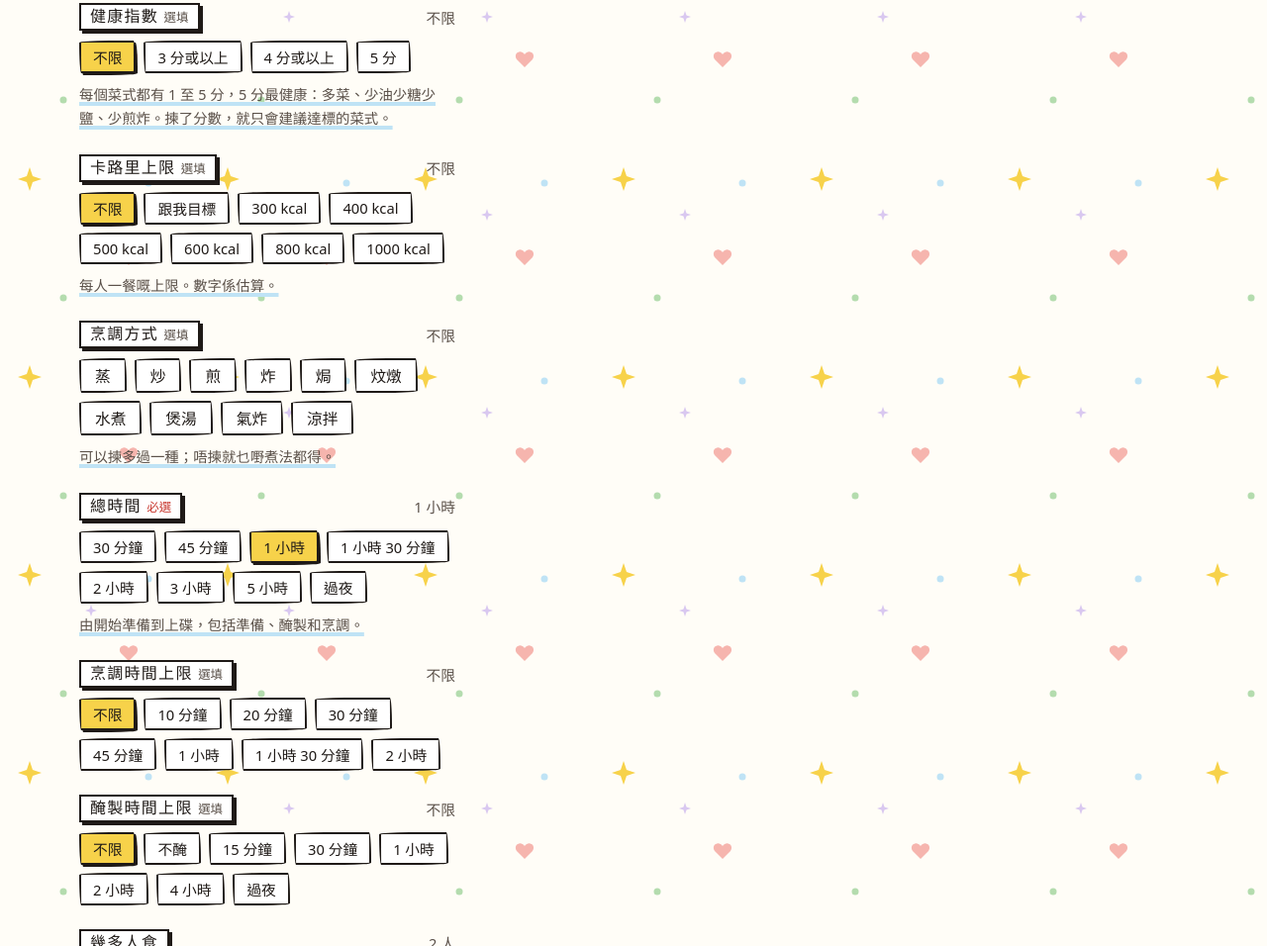
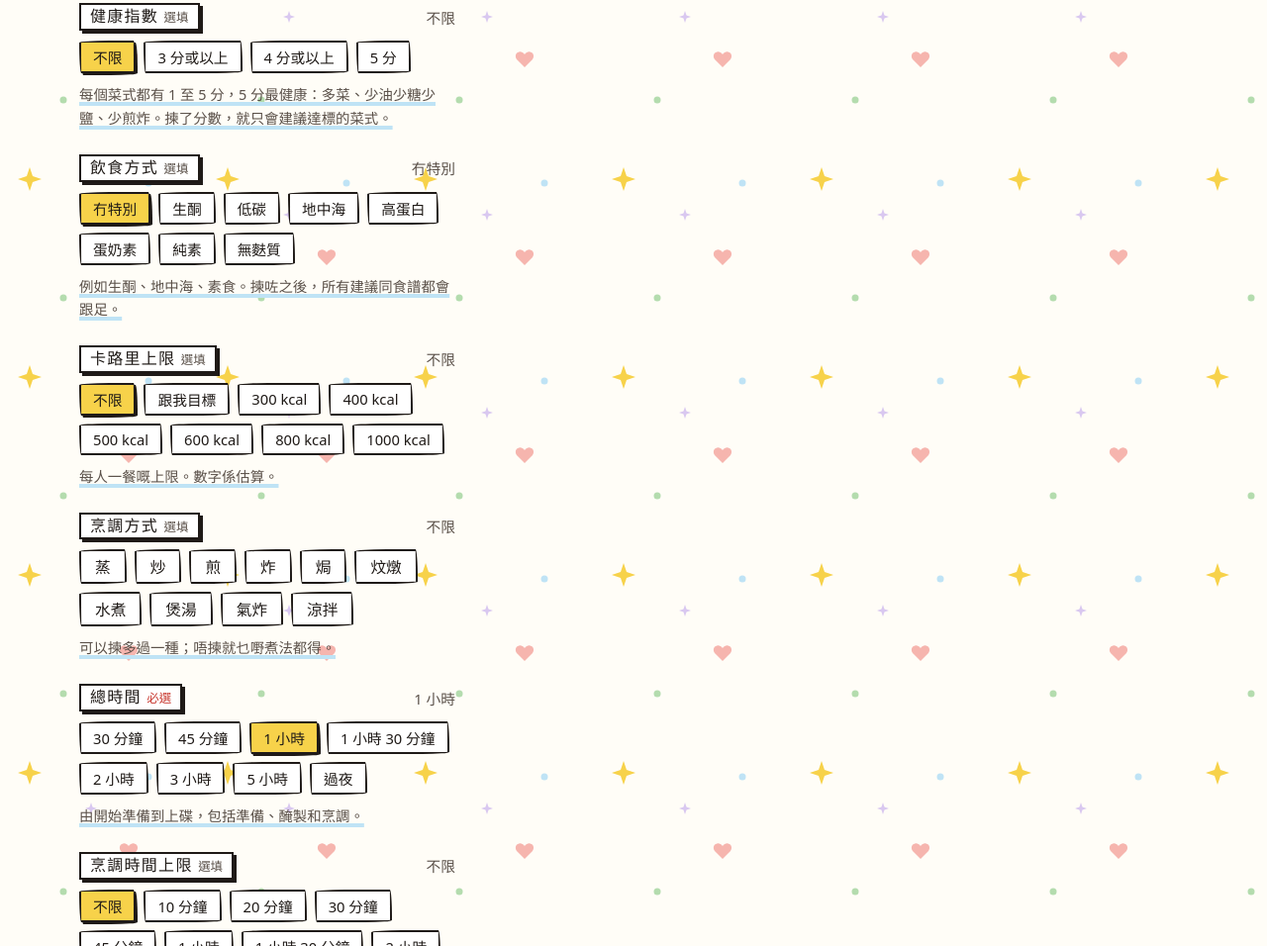
Before and after one commit to korbiwong/recipe-maker, a website: page index.html in a window 1280 px wide. Shown: the part 1449-2405 px from the top of the page at 99% size. Drawn offline with Linux system fonts and the light colour scheme; a web font is replaced by a local one.

Commit message:
Add diet style option (keto, low-carb, Mediterranean and others)
Co-Authored-By: Claude Fable 5.2 <noreply@anthropic.com>
Claude-Session: https://claude.ai/code/session_01ChNqAPKiqUXCVHbMhPWoDJ

```diff
--- a/index.html
+++ b/index.html
@@ -375,6 +375,12 @@ body { padding-top: max(28px, env(safe-area-inset-top, 0px)) }
       </div>
 
       <div class="field">
+        <div class="label"><span>飲食方式 <small>選填</small></span> <b id="dietOut"></b></div>
+        <div class="chips seg" id="dietSeg" role="radiogroup" aria-label="飲食方式"></div>
+        <p class="hint" id="dietHint"></p>
+      </div>
+
+      <div class="field">
         <div class="label"><span>卡路里上限 <small>選填</small></span> <b id="kcalOut"></b></div>
         <div class="chips seg" id="kcalSeg" role="radiogroup" aria-label="每人卡路里上限"></div>
         <p class="hint" id="kcalHint"></p>
@@ -479,6 +485,25 @@ body { padding-top: max(28px, env(safe-area-inset-top, 0px)) }
   var MEAL = ["set","share"];
   var HEALTH = [ANY,3,4,5];
   var KCAL = [ANY,-2,300,400,500,600,800,1000];
+  var DIETS = {
+    none: ["冇特別", "", ""],
+    keto: ["生酮", "極低碳水、高脂肪、適量蛋白質；唔用飯、麵、麵包、糖同粟粉。",
+      "Ketogenic: very low carbohydrate (about 10 g net carbs or less per person per dish), high fat, moderate protein. No rice, noodles, bread, flour, sugar, honey, starchy vegetables, sweet sauces or cornstarch thickening. This overrides any instruction to include a staple or to serve with rice: use low-carb substitutes such as cauliflower rice or konjac noodles if a base is wanted."],
+    lowcarb: ["低碳", "少飯少麵少糖，每個菜式碳水大約 25 克以內。",
+      "Low-carb: keep each dish to about 25 g carbohydrate or less per person. Little or no rice, noodles, bread, sugar or starchy thickening; this overrides any instruction to include a staple, which may be a small portion or a low-carb substitute."],
+    med: ["地中海", "多菜、豆、全穀、魚同橄欖油，少紅肉同加工食品。",
+      "Mediterranean-style: built on vegetables, legumes, whole grains, fish and seafood, olive oil, nuts and herbs; poultry, eggs and dairy in moderation; little red meat; no processed meat; little added sugar. When the cuisine is not Mediterranean, keep its flavours but follow these principles (for example steaming or light stir-frying with a little oil, more vegetables and fish, brown rice or whole grains)."],
+    protein: ["高蛋白", "每餐蛋白質大約 30 克或以上。",
+      "High-protein: each individual meal, or each person's share of a shared meal in total, should supply at least about 30 g protein. Favour lean meat, fish, eggs, tofu and beans."],
+    veg: ["蛋奶素", "冇肉、冇魚、冇海鮮，可以有蛋同奶。",
+      "Vegetarian (lacto-ovo): no meat, poultry, fish, seafood, or stocks and sauces made from them (no oyster sauce, fish sauce, shrimp paste, lard, meat stock). Eggs and dairy are fine. Where meat dishes were requested, give protein-rich meat-free mains (tofu, egg, beans, mushrooms) instead and set their type to \"other\"."],
+    vegan: ["純素", "完全冇動物成份，包括蛋、奶同蜜糖。",
+      "Vegan: no animal products at all: no meat, poultry, fish, seafood, eggs, dairy, honey, or stocks and sauces made from them (no oyster sauce, fish sauce, shrimp paste, lard). Where meat dishes were requested, give protein-rich plant mains (tofu, tempeh, beans, mushrooms) instead and set their type to \"other\"."],
+    gf: ["無麩質", "冇小麥、大麥、黑麥；豉油要用無麩質嘅。",
+      "Gluten-free: no wheat, barley or rye in any form: no wheat noodles, bread, flour, dumpling wrappers, seitan, or ordinary soy sauce, oyster sauce or other sauces that contain wheat (say to use gluten-free tamari or a labelled gluten-free version). Rice, rice noodles and cornstarch are fine."]
+  };
+  var DIET_KEYS = ["none", "keto", "lowcarb", "med", "protein", "veg", "vegan", "gf"];
+  function dietRule(k) { return k && DIETS[k] && DIETS[k][2] ? "Diet: the cook follows this way of eating, and every dish must fit it strictly. " + DIETS[k][2] : ""; }
   var DISHES = [1,2,3,4,5], PART = [ANY,0,1,2,3];
   var MEATS = ["豬","牛","雞","鴨","羊","魚","蝦蟹貝類"];
   var CUTS = {
@@ -492,7 +517,7 @@ body { padding-top: max(28px, env(safe-area-inset-top, 0px)) }
   };
   var METHODS = ["蒸","炒","煎","炸","焗","炆燉","水煮","煲湯","氣炸","涼拌"];
 
-  var st = { countries: ["香港","日本"], cook: ANY, marinate: ANY, total: 60, servings: 2, meal: "set", health: ANY, methods: [], dishes: 3, meatN: ANY, vegN: ANY, meats: [], cuts: {}, kcalMax: ANY, plan: "meal", wDays: 7, wMeals: ["晚餐"], when: "晚餐" };
+  var st = { countries: ["香港","日本"], cook: ANY, marinate: ANY, total: 60, servings: 2, meal: "set", health: ANY, methods: [], dishes: 3, meatN: ANY, vegN: ANY, meats: [], cuts: {}, kcalMax: ANY, plan: "meal", wDays: 7, wMeals: ["晚餐"], when: "晚餐", diet: "none" };
   try {
     var saved = JSON.parse(localStorage.getItem("recipe-maker-zh") || "null");
     if (saved && Array.isArray(saved.countries)) {
@@ -505,6 +530,7 @@ body { padding-top: max(28px, env(safe-area-inset-top, 0px)) }
       if (HEALTH.indexOf(saved.health) >= 0) st.health = saved.health;
       if (KCAL.indexOf(saved.kcalMax) >= 0) st.kcalMax = saved.kcalMax;
       if (saved.plan === "week") st.plan = "week";
+      if (typeof saved.diet === "string" && saved.diet in DIETS) st.diet = saved.diet;
       if (["早餐", "午餐", "晚餐"].indexOf(saved.when) >= 0) st.when = saved.when;
       if ([3, 5, 7].indexOf(saved.wDays) >= 0) st.wDays = saved.wDays;
       if (Array.isArray(saved.wMeals)) { var wm = saved.wMeals.filter(function (x) { return x === "早餐" || x === "午餐" || x === "晚餐"; }); if (wm.length) st.wMeals = wm; }
@@ -708,12 +734,14 @@ body { padding-top: max(28px, env(safe-area-inset-top, 0px)) }
     var slots = st.wDays * daily;
     return { days: st.wDays, meals: meals, per: per, daily: daily, slots: slots, pool: Math.min(30, slots + Math.max(3, Math.ceil(slots * 0.4))) };
   }
+  seg("dietSeg", "dietOut", DIET_KEYS, "diet", function (v) { return DIETS[v][0]; });
   function hearts(h) { var o = ""; for (var k = 1; k <= 5; k++) o += k <= h ? "●" : "○"; return o; }
   function timeNote() {
     $("mealHint").textContent = st.meal === "set"
       ? "每個菜式都是完整一餐，例如碟頭飯、丼、麵或套餐，每人一份。"
       : "每個菜式是一碟餸，幾個人一齊分，另外配白飯。下面可以揀幾多個餸、幾多肉幾多菜。";
     $("shareOpts").hidden = st.meal !== "share";
+    $("dietHint").textContent = st.diet === "none" ? "例如生酮、地中海、素食。揀咗之後，所有建議同食譜都會跟足。" : DIETS[st.diet][1] + "如有長期病患、懷孕或者食緊藥，轉飲食方式之前請先問醫生或營養師。";
     var wk = st.plan === "week";
     $("weekOpts").hidden = !wk; $("whenField").hidden = wk;
     $("planHint").textContent = wk ? "買完餸一次過影晒（可以加多張相），會俾一個禮拜嘅選擇你，每日食乜由你揀。" : "諗今餐煮乜。";
@@ -1062,6 +1090,7 @@ body { padding-top: max(28px, env(safe-area-inset-top, 0px)) }
     if (r) {
       var meta = el("div", "meta");
       meta.appendChild(el("span", null, (r.servings || S.servings) + (S.meal === "share" ? " 人分享" : " 人份")));
+      if (S.diet && S.diet !== "none" && DIETS[S.diet]) meta.appendChild(el("span", null, DIETS[S.diet][0]));
       if (idea.method) meta.appendChild(el("span", null, idea.method));
       if (r.health) meta.appendChild(el("span", null, "健康 " + r.health + "/5"));
       if (r.kcal) meta.appendChild(el("span", null, r.kcal + " kcal／人"));
@@ -1230,7 +1259,7 @@ body { padding-top: max(28px, env(safe-area-inset-top, 0px)) }
       "You plan the cooking order for a home cook in Hong Kong who is making several dishes for one shared meal, alone, in a small home kitchen.",
       LANG,
       "Kitchen: 2 stove burners, 1 rice cooker, a kettle, and an oven or air fryer only if a recipe needs one. There is one cook, so only one hands-on task at a time, but waiting time (marinating, simmering, steaming, rice cooking, baking) can overlap with hands-on work on another dish.",
-      "Servings: " + S.servings + ". Plain rice is served with the meal: include starting the rice cooker at the right moment.",
+      S.diet === "keto" || S.diet === "lowcarb" ? "Servings: " + S.servings + ". The cook eats low-carb, so do not add rice or any other staple." : "Servings: " + S.servings + ". Plain rice is served with the meal: include starting the rice cooker at the right moment.",
       "Dishes and their recipes (JSON): " + JSON.stringify(data),
       "Write ONE merged timeline that gets every dish to the table hot at the same time in the shortest total time. Start whatever takes longest first (marinating, soup, braises, rice). Batch similar prep (wash and cut everything together). Use waiting time to work on other dishes. Never need more than 2 burners at once. Finish quick stir-fries and green vegetables last. Keep every recipe step: do not drop or change the cooking itself, only reorder and interleave it.",
       "Each timeline entry is one hands-on task. startMin is minutes from the start, minutes is how long the task takes, dish is the dish name exactly as given above (or 全部 for shared tasks such as rice or washing and cutting everything), task is the instruction. Order entries by startMin. totalMin is when everything is on the table.",
@@ -1297,6 +1326,7 @@ body { padding-top: max(28px, env(safe-area-inset-top, 0px)) }
       "Calories: set kcal to an honest estimate of the calories ONE person eats from this dish (for a shared dish, one person's share, not counting plain rice).",
       kcalRule(kcalNow(), st.meal, dishTotal()) + (W && kcalNow() > 0 ? " This limit applies to each meal of the week." : ""),
       goalRule(),
+      dietRule(st.diet),
       st.methods.length
         ? "Cooking method: the main cooking method of every dish must be one of these: " + st.methods.join("、") + ". These are alternatives: each dish uses one of them, and across the dishes every listed method should appear at least once where the number of dishes allows. Set method to the one used, written exactly as in this list. If a method clashes with the health minimum, use a lighter version of the dish that still satisfies both."
         : "Cooking method: any. Set method to the dish's main cooking method in one or two Chinese characters (for example 蒸, 炒, 煎, 炸, 焗, 炆, 水煮, 煲湯, 涼拌).",
@@ -1324,6 +1354,7 @@ body { padding-top: max(28px, env(safe-area-inset-top, 0px)) }
         ? "Calorie limit: this dish is one of " + S.target.n + " in a meal capped at " + S.kcalMax + " kcal per person (not counting rice)" + (idea.kcal ? "; the menu promised about " + idea.kcal + " kcal per person for it, so keep to that or less." : ".")
         : "Calorie limit: at most " + S.kcalMax + " kcal per person. Adjust quantities and oil to stay inside it.") : "",
       S.goalLine || "",
+      dietRule(S.diet),
       mealTimeRule(idea.meal || S.when || ""),
       "Nutrition: estimate from the actual ingredient quantities, per person (total divided by servings" + (S.meal === "share" ? ", not counting plain rice served alongside" : "") + "): kcal, proteinG, carbsG and fatG as whole numbers. Count cooking oil, sugar and sauces.",
       idea.method ? "Main cooking method: " + idea.method + ". The menu promised this method, so the recipe must use it." : "",
@@ -1366,7 +1397,7 @@ body { padding-top: max(28px, env(safe-area-inset-top, 0px)) }
         var d = cleanIdeas(raw);
         busy(false);
         if (!d.ideas.length) { showError(d.note || "認不到食物。請試一張更清楚、更光的相片。"); render(); return; }
-        S = { isExample: false, limits: L, servings: servings, notes: notes, meal: meal, minHealth: minHealth, kcalMax: kcalMax, goalLine: goalRule(), when: W ? "" : st.when, general: !d.ingredients.length, picks: [], plan: null, planMsg: "", target: { n: dishTotal(), m: st.meatN, v: st.vegN }, ingredients: d.ingredients, ideas: d.ideas,
+        S = { isExample: false, limits: L, servings: servings, notes: notes, meal: meal, minHealth: minHealth, kcalMax: kcalMax, goalLine: goalRule(), diet: st.diet, when: W ? "" : st.when, general: !d.ingredients.length, picks: [], plan: null, planMsg: "", target: { n: dishTotal(), m: st.meatN, v: st.vegN }, ingredients: d.ingredients, ideas: d.ideas,
           photoUrl: hasPhoto ? URL.createObjectURL(opts.images[0]) : null, week: null };
         if (W) {
           var t0 = new Date(), slots = {}, used = {};
```
